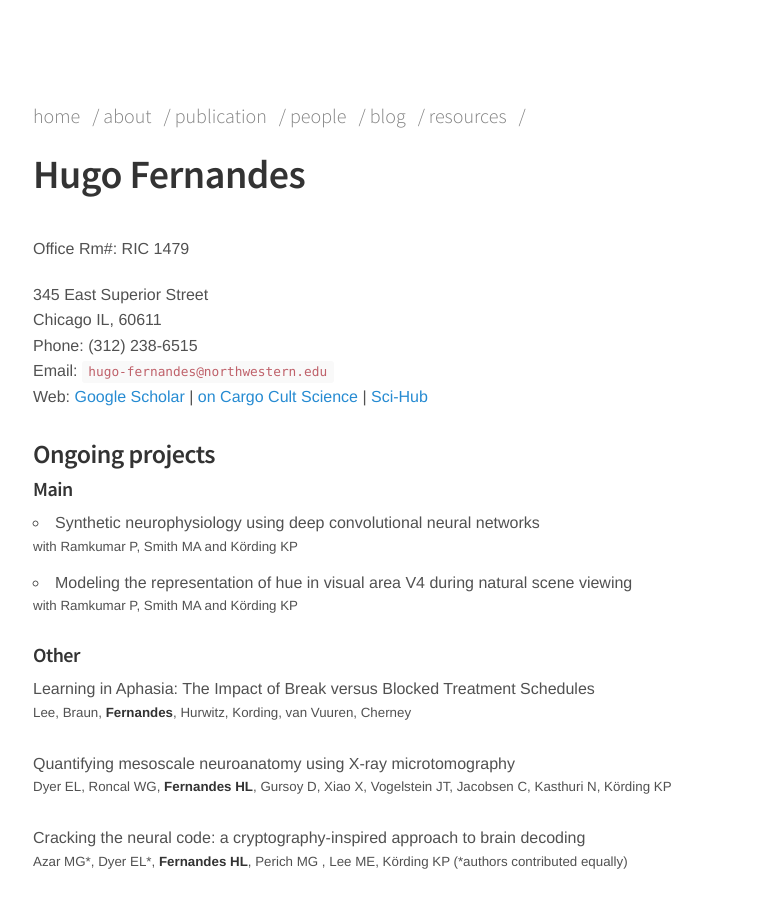
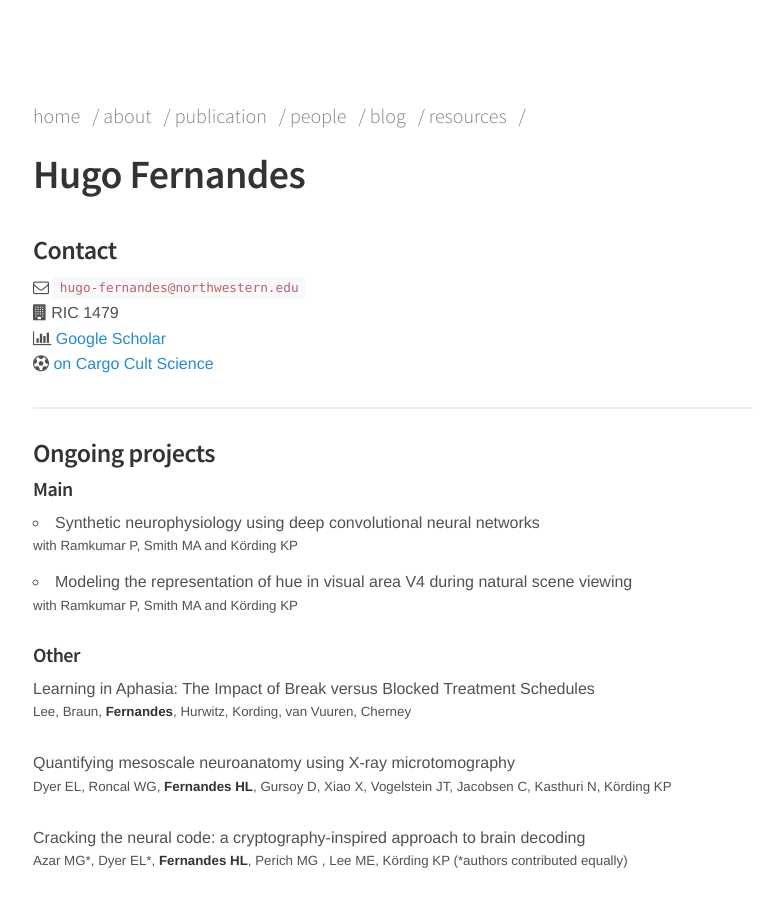
Before and after one commit to KordingLab/KordingLab.github.io, a Jekyll site: the page built from _people/hugo_fernandes.md, in a window 1280 px wide and 900 px high. Shown: the whole window, without its empty margins (247-1031 px from the left). Built offline with Jekyll 4.4.1, drawn with Linux system fonts in a browser that asks for light colours; nearby versions of some CDN libraries; comment, search, counter and statistics services are not loaded.

Commit message:
Update hugo_fernandes.md

```diff
--- a/_people/hugo_fernandes.md
+++ b/_people/hugo_fernandes.md
@@ -3,17 +3,18 @@ name: Hugo Fernandes
 position: postdoc
 avatar:
 twitter:
-joined: 2009
+joined: 2013
 ---
 
-Office Rm#: RIC 1479
 
-345 East Superior Street<br>
-Chicago IL, 60611<br>
-Phone: (312) 238-6515<br>
-Email: `hugo-fernandes@northwestern.edu`<br>
-Web: [Google Scholar](https://scholar.google.com/citations?user=JG7xb2AAAAAJ) | [on Cargo Cult Science](http://www.californiachaparral.com/images/CargoCult.pdf) | [Sci-Hub](http://sci-hub.io)
+### Contact
 
+<i class="fa fa-envelope-o"></i>  `hugo-fernandes@northwestern.edu`<br>
+<i class="fa fa-building"></i> RIC 1479 <br>
+<i class="fa fa-bar-chart"></i> [Google Scholar](https://scholar.google.com/citations?user=JG7xb2AAAAAJ) <br>
+<i class="fa fa-futbol-o"></i> [on Cargo Cult Science](http://www.californiachaparral.com/images/CargoCult.pdf) <br>
+
+<hr>
 
 ### Ongoing projects
 
```
